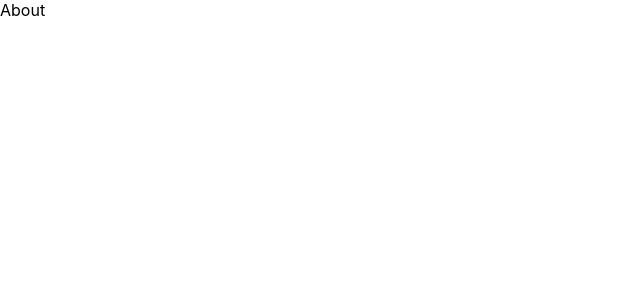
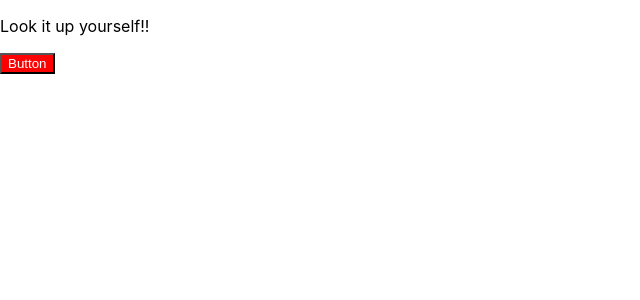
Before and after one commit to HasanTusher/next-app, a Next.js app: page /about in a window 1280 px wide. Shown: the top 300 px of the page, without its empty margins (0-640 px from the left). Built offline with nearby package versions, Linux system fonts and the light colour scheme.

Commit message:
passing props done

```diff
--- /dev/null
+++ b/components/Button.module.css
@@ -0,0 +1,4 @@
+.error {
+    color: white;
+    background-color: red;
+}
--- /dev/null
+++ b/components/Button.tsx
@@ -0,0 +1,9 @@
+import styles from './Button.module.css';
+import React, {ComponentProps} from "react";
+
+
+
+export function Button({props}: any){
+        console.log(props)
+        return <button type="button" className={styles.error} onClick={props.yay}>Button</button>
+}
--- a/pages/about.tsx
+++ b/pages/about.tsx
@@ -1,6 +1,20 @@
 import {Component} from "react";
+import {Button} from "../components/Button";
+
+
+const yay = ()=>{
+    console.log('yaya')
+}
+
+function nay() {
+    console.log('nay')
+}
+
 function About() {
-    return <div>About</div>
+    return <div>
+        <p>Look it up yourself!!</p>
+         <Button props={{yay: nay}}></Button>
+    </div>
 }
 
 export default About
```
